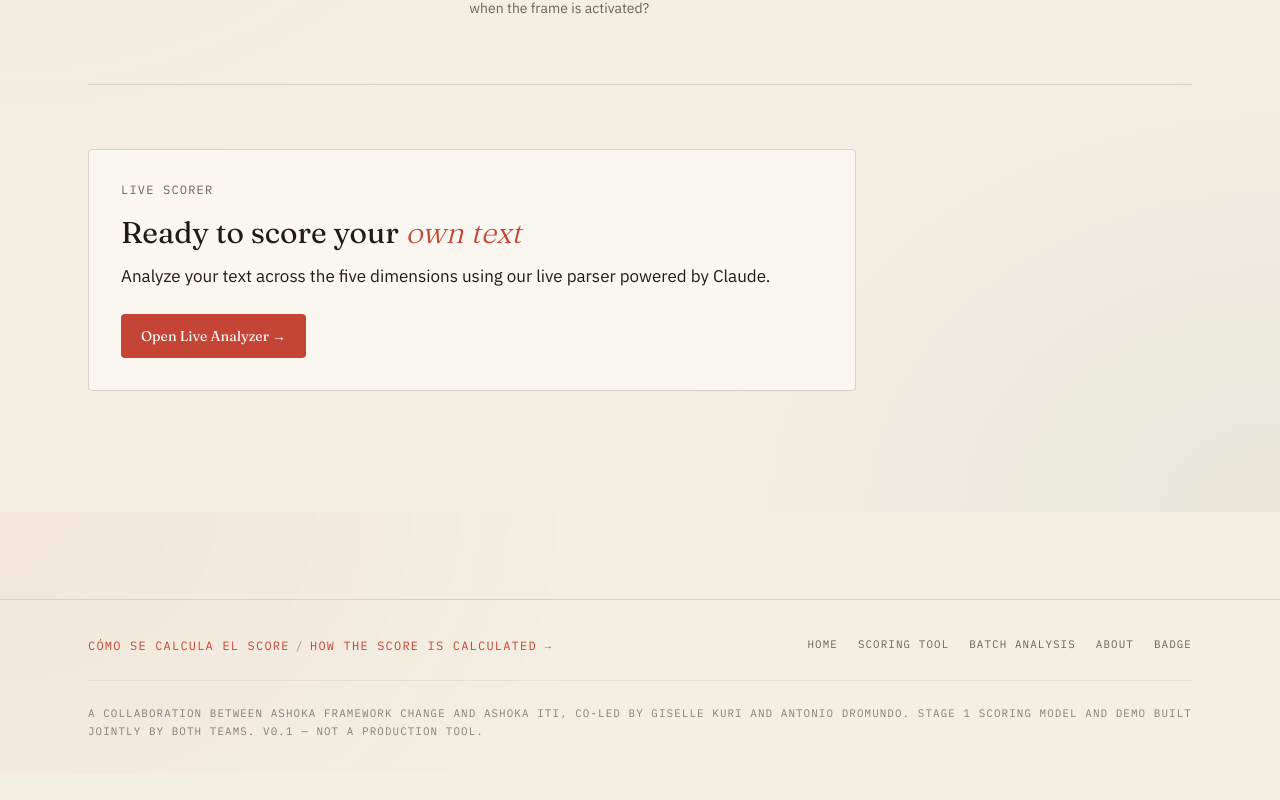
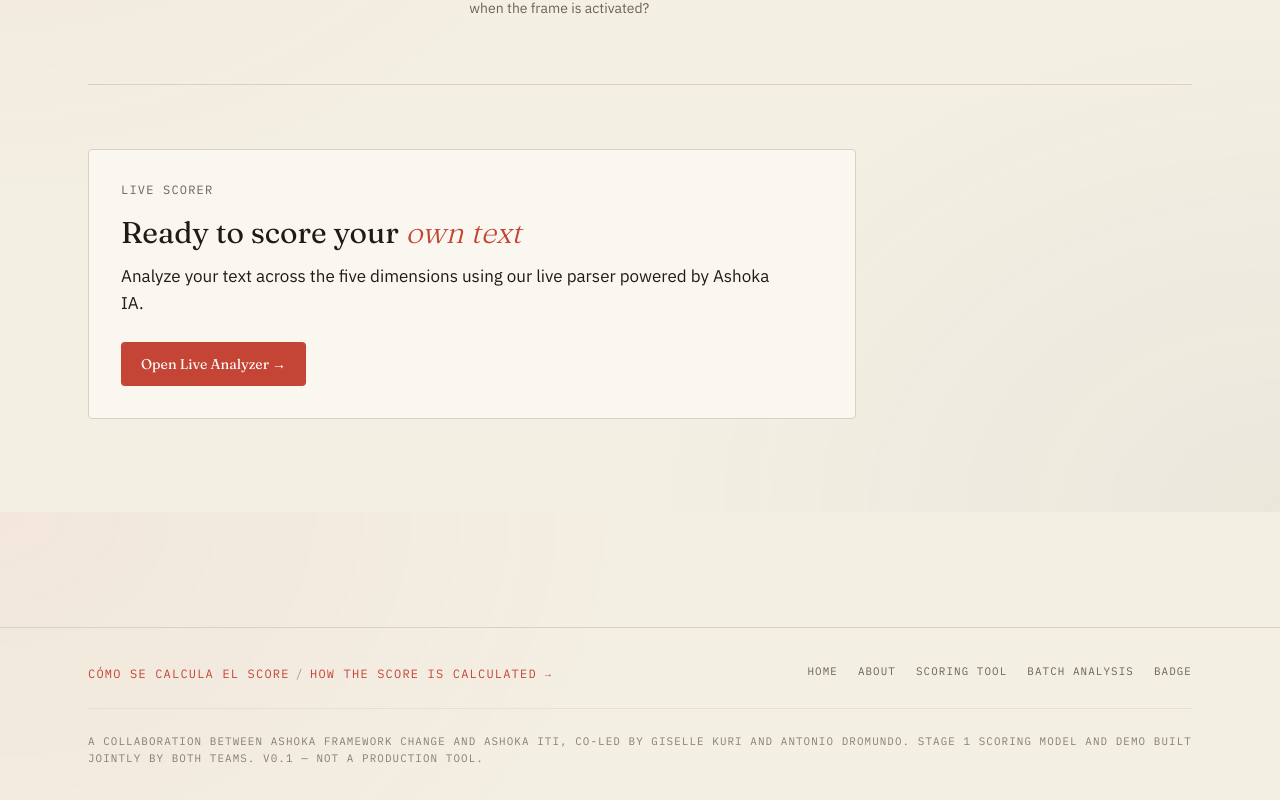
Before and after one commit to antuansabe/scoring-matrix-demo, a Next.js app: page / in a window 1280 px wide. Shown: the part 1088-1888 px from the top of the page. Before the commit the page ends 1861 px from the top, so only its background shows below. Built offline with nearby package versions, Linux system fonts and the light colour scheme.

Commit message:
style: rename Claude references to Ashoka IA and reorder navigation links

```diff
--- a/app/page.tsx
+++ b/app/page.tsx
@@ -8,7 +8,7 @@ const STRINGS = {
   ctaEyebrow: "LIVE SCORER",
   ctaTitlePart1: "Ready to score your ",
   ctaTitlePart2: "own text",
-  ctaSubtitle: "Analyze your text across the five dimensions using our live parser powered by Claude.",
+  ctaSubtitle: "Analyze your text across the five dimensions using our live parser powered by Ashoka IA.",
   ctaButton: "Open Live Analyzer →",
 };
 
--- a/components/BatchView.tsx
+++ b/components/BatchView.tsx
@@ -962,7 +962,7 @@ export function BatchView() {
           </div>
 
           <p className="font-mono text-xs text-muted text-center max-w-md mx-auto mt-2 leading-relaxed">
-            Paste the JSON into Claude.ai or ChatGPT to generate your community narrative synthesis.
+            Paste the JSON into Ashoka IA or ChatGPT to generate your community narrative synthesis.
           </p>
 
           <div className="mt-10 pt-10 border-t border-border">
--- a/components/Footer.tsx
+++ b/components/Footer.tsx
@@ -36,14 +36,14 @@ export function Footer() {
             <Link href="/" className="hover:text-ink transition-colors">
               {STRINGS.nav.home}
             </Link>
+            <Link href="/about" className="hover:text-ink transition-colors">
+              {STRINGS.nav.about}
+            </Link>
             <Link href="/tool" className="hover:text-ink transition-colors">
               {STRINGS.nav.tool}
             </Link>
             <Link href="/batch" className="hover:text-ink transition-colors">
               {STRINGS.nav.batch}
-            </Link>
-            <Link href="/about" className="hover:text-ink transition-colors">
-              {STRINGS.nav.about}
             </Link>
             <Link href="/badge" className="hover:text-ink transition-colors">
               {STRINGS.nav.badge}
--- a/components/NavLinks.tsx
+++ b/components/NavLinks.tsx
@@ -16,9 +16,9 @@ export function NavLinks() {
 
   const links = [
     { href: "/", label: STRINGS.home, exact: true },
+    { href: "/about", label: STRINGS.about, exact: false },
     { href: "/tool", label: STRINGS.tool, exact: false },
     { href: "/batch", label: STRINGS.batch, exact: false },
-    { href: "/about", label: STRINGS.about, exact: false },
     { href: "/badge", label: STRINGS.badge, exact: false },
   ];
 
```
